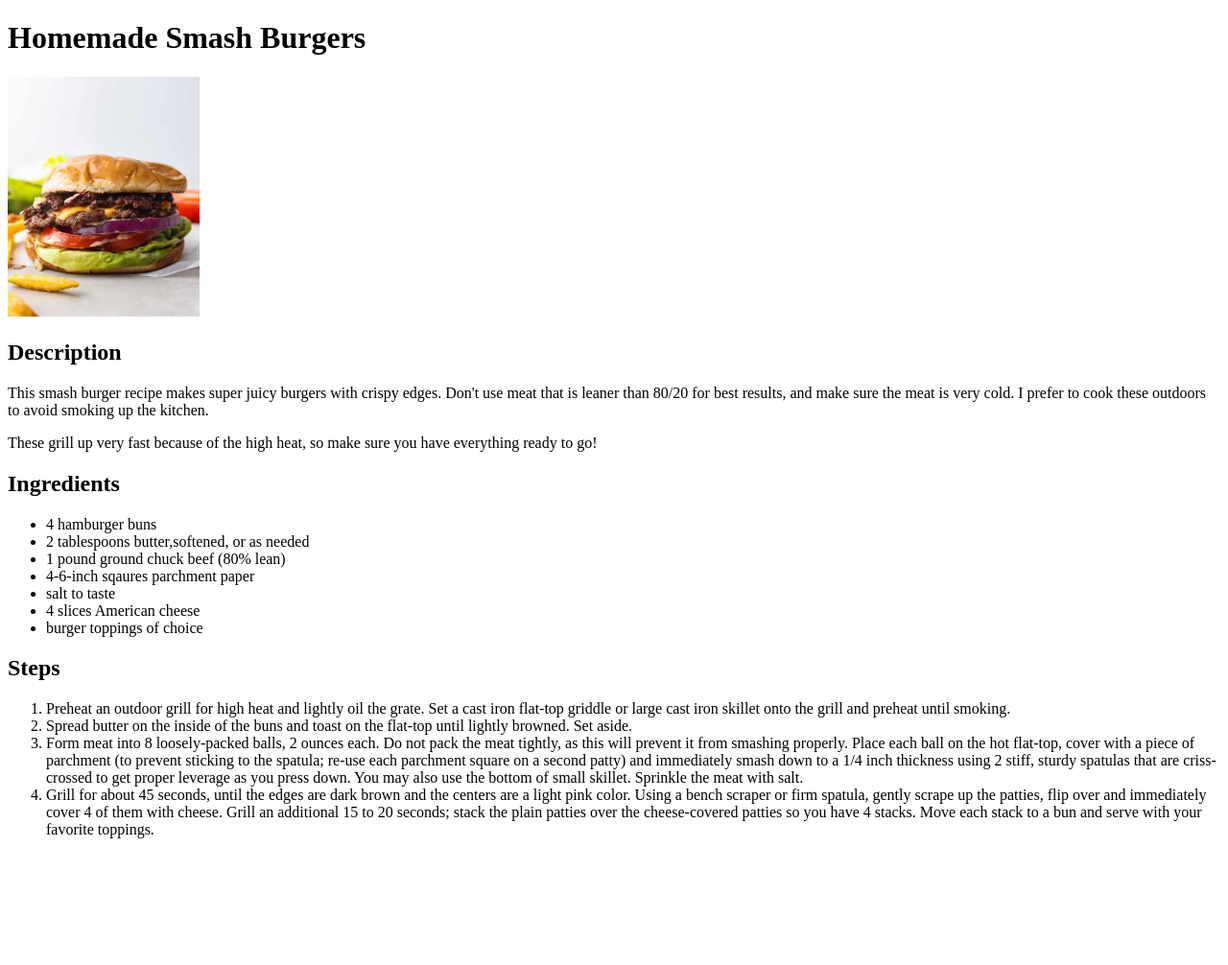
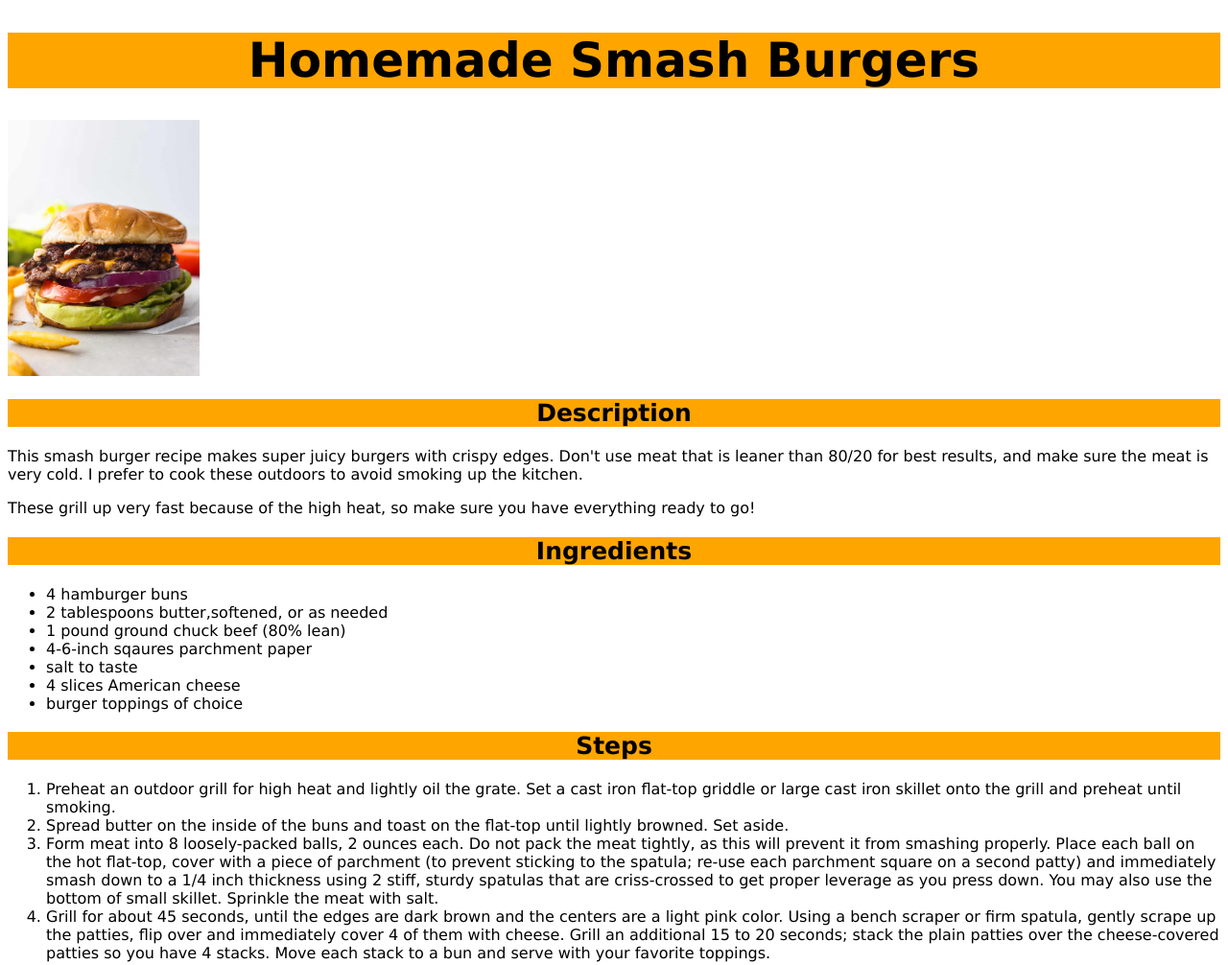
Before and after one commit to dnljst/odin-recipes, a plain HTML site: page recipes/homemade_smash_burgers.html in a window 1280 px wide. Shown: the whole page at 96% size. Before the commit the page ends 890 px from the top, so only its background shows below. Drawn offline with Linux system fonts and the light colour scheme.

Commit message:
added style.css with basic styling for the exc.

```diff
--- a/recipes/homemade_smash_burgers.html
+++ b/recipes/homemade_smash_burgers.html
@@ -2,11 +2,12 @@
 <html lang="en">
     <head>
         <meta charset="UTF-8">
+        <link rel="stylesheet" href="../style.css">
         <title>Homemade Smash Burgers</title>
     </head>
     <body>
         <h1>Homemade Smash Burgers</h1>
-        <img src="../images/smashburger.jpg" width="200" height="250">
+        <img src="../images/smashburger.jpg" width="200" height="auto">
 
         <h2>Description</h2>
         <p>This smash burger recipe makes super juicy burgers with crispy edges. Don't use meat that is leaner than 80/20 for best results, and make sure the meat is very cold. I prefer to cook these outdoors to avoid smoking up the kitchen.</p>
--- /dev/null
+++ b/style.css
@@ -0,0 +1,15 @@
+* {
+    font-family: 'Lucida Sans', 'Lucida Sans Regular', 'Lucida Grande', 'Lucida Sans Unicode', sans-serif;
+}
+
+h1 {
+    font-size: 50px;
+    background-color: orange;
+    text-align: center;
+}
+
+h2 {
+    font-size: 25px;
+    background-color: orange;
+    text-align: center;
+}
```
Also changed, not shown: index.html (+1 -0 lines), recipes/buttered_noodles.html (+1 -0 lines), recipes/grilled_cheese_sandwich.html (+1 -0 lines).
